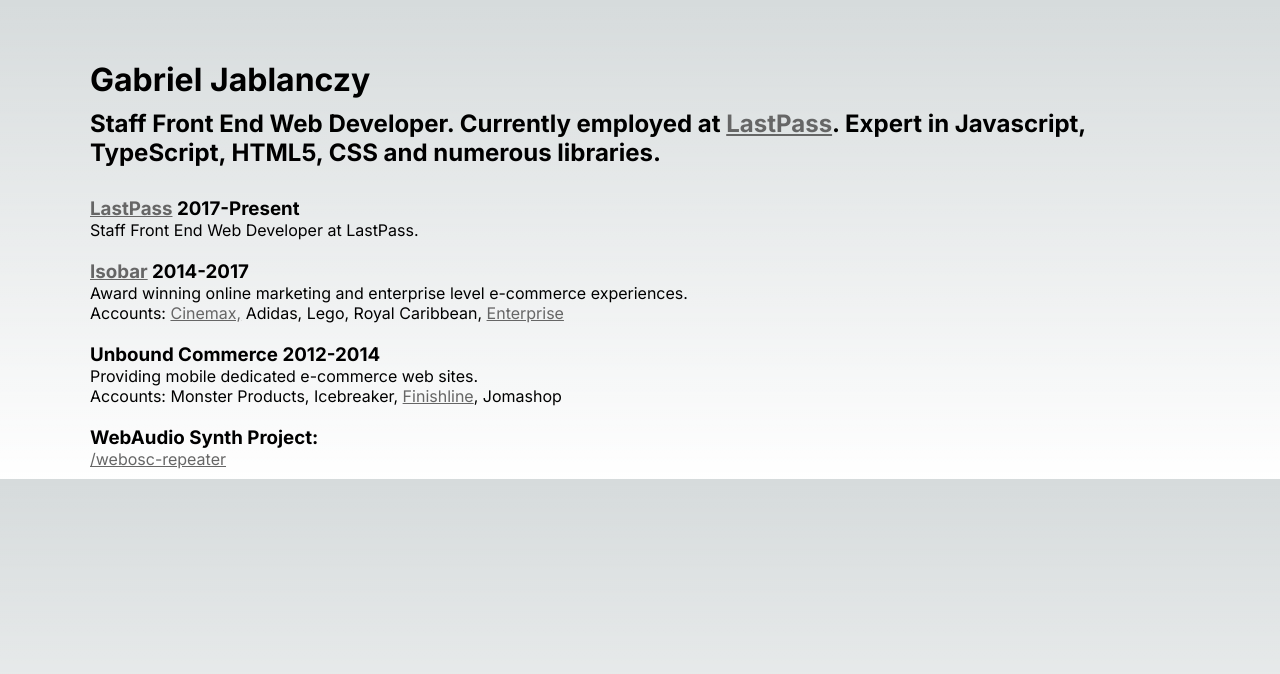
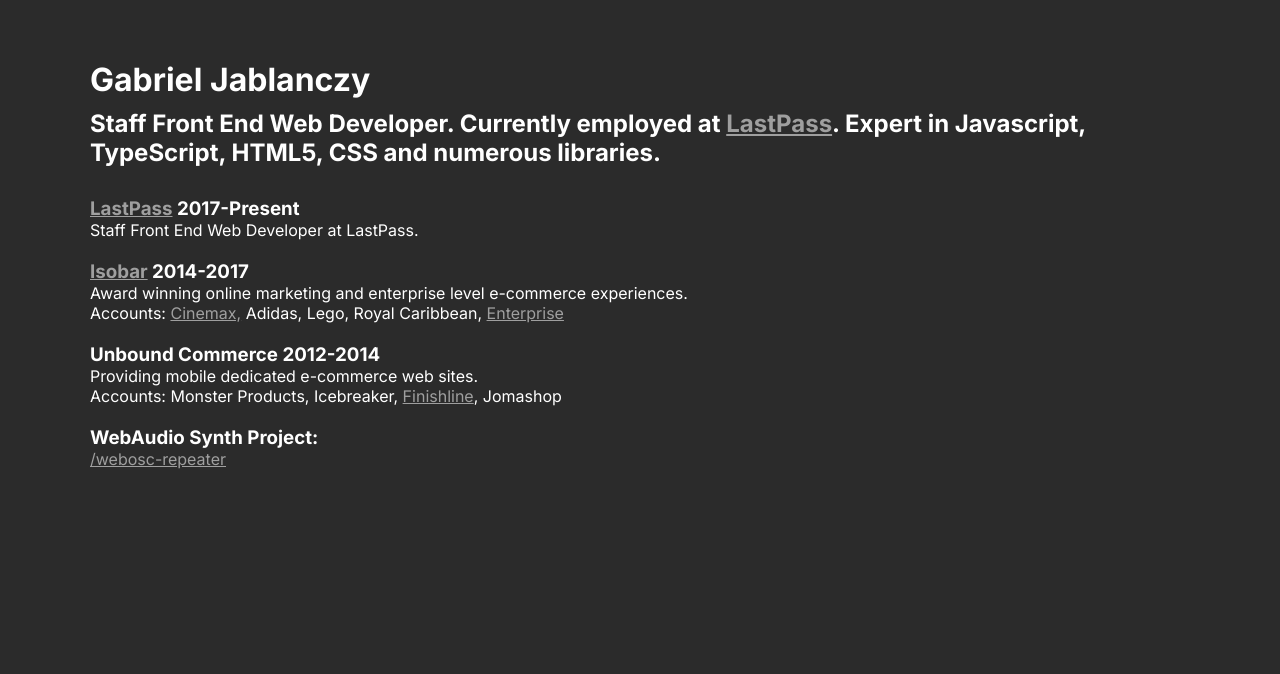
Before and after one commit to gabriel3000/webosc-repeater, a Next.js app: page / in a window 1280 px wide. Shown: the top 674 px of the page. Built offline with nearby package versions, Linux system fonts and the light colour scheme.

Commit message:
global css basic updates

```diff
--- a/src/app/globals.css
+++ b/src/app/globals.css
@@ -1,78 +1,3 @@
-:root {
-  --max-width: 1100px;
-  --border-radius: 12px;
-  --font-mono: ui-monospace, Menlo, Monaco, 'Cascadia Mono', 'Segoe UI Mono',
-    'Roboto Mono', 'Oxygen Mono', 'Ubuntu Monospace', 'Source Code Pro',
-    'Fira Mono', 'Droid Sans Mono', 'Courier New', monospace;
-
-  --foreground-rgb: 0, 0, 0;
-  --background-start-rgb: 214, 219, 220;
-  --background-end-rgb: 255, 255, 255;
-
-  --primary-glow: conic-gradient(
-    from 180deg at 50% 50%,
-    #16abff33 0deg,
-    #0885ff33 55deg,
-    #54d6ff33 120deg,
-    #0071ff33 160deg,
-    transparent 360deg
-  );
-  --secondary-glow: radial-gradient(
-    rgba(255, 255, 255, 1),
-    rgba(255, 255, 255, 0)
-  );
-
-  --tile-start-rgb: 239, 245, 249;
-  --tile-end-rgb: 228, 232, 233;
-  --tile-border: conic-gradient(
-    #00000080,
-    #00000040,
-    #00000030,
-    #00000020,
-    #00000010,
-    #00000010,
-    #00000080
-  );
-
-  --callout-rgb: 238, 240, 241;
-  --callout-border-rgb: 172, 175, 176;
-  --card-rgb: 180, 185, 188;
-  --card-border-rgb: 131, 134, 135;
-}
-
-@media (prefers-color-scheme: dark) {
-  :root {
-    --foreground-rgb: 255, 255, 255;
-    --background-start-rgb: 0, 0, 0;
-    --background-end-rgb: 0, 0, 0;
-
-    --primary-glow: radial-gradient(rgba(1, 65, 255, 0.4), rgba(1, 65, 255, 0));
-    --secondary-glow: linear-gradient(
-      to bottom right,
-      rgba(1, 65, 255, 0),
-      rgba(1, 65, 255, 0),
-      rgba(1, 65, 255, 0.3)
-    );
-
-    --tile-start-rgb: 2, 13, 46;
-    --tile-end-rgb: 2, 5, 19;
-    --tile-border: conic-gradient(
-      #ffffff80,
-      #ffffff40,
-      #ffffff30,
-      #ffffff20,
-      #ffffff10,
-      #ffffff10,
-      #ffffff80
-    );
-
-    --callout-rgb: 20, 20, 20;
-    --callout-border-rgb: 108, 108, 108;
-    --card-rgb: 100, 100, 100;
-    --card-border-rgb: 200, 200, 200;
-  }
-}
-
 * {
   box-sizing: border-box;
   padding: 0;
@@ -81,32 +6,19 @@
 
 html,
 body {
-  max-width: 100vw;
   overflow-x: hidden;
 }
 
 body {
-  color: rgb(var(--foreground-rgb));
-  background: linear-gradient(
-      to bottom,
-      transparent,
-      rgb(var(--background-end-rgb))
-    )
-    rgb(var(--background-start-rgb));
+  background-color: #2b2b2b;
 }
 
 a {
-  color: inherit;
-  text-decoration: none;
+  color: rgb(159, 159, 159);
+  text-decoration: underline;
 }
 
-@media (prefers-color-scheme: dark) {
-  html {
-    color-scheme: dark;
-  }
+a:hover {
+  color: lightgreen;
+  text-shadow: 0px 0px 10px rgba(40,235,204,0.3);
 }
-
-a {
-  color: #666;
-  text-decoration: underline;
-}
--- a/src/app/page.module.css
+++ b/src/app/page.module.css
@@ -2,6 +2,7 @@
   max-width: 1120px;
   margin: 0 auto;
   padding: 60px 10px 10px 10px;
+  color: #fff;
 
 }
 .subheading {
```
